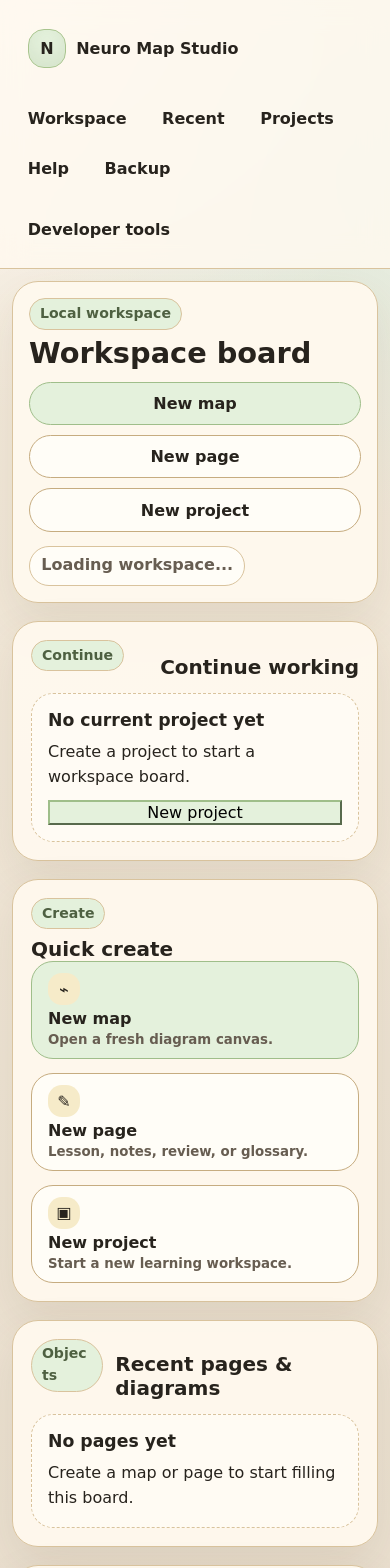
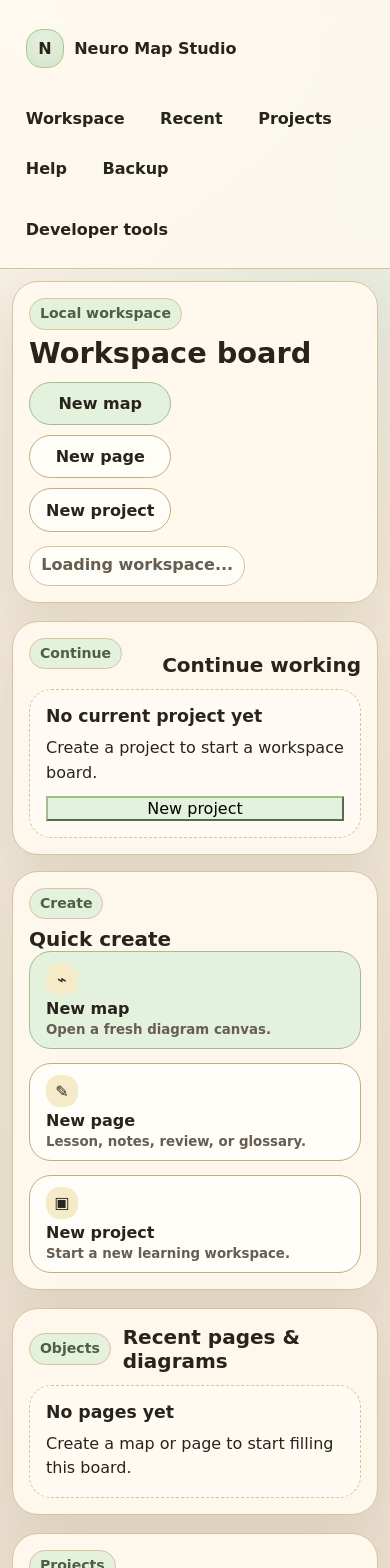
Before and after one commit to Adel199223/neuro-map-studio, a React (Vite) app: page / in a window 390 px wide. Shown: the top 1568 px of the page. Built offline with nearby package versions, Linux system fonts and the light colour scheme.

Commit message:
Fix responsive diagram workspace shell layout

```diff
--- a/public/prototypes/current/project.html
+++ b/public/prototypes/current/project.html
@@ -19,6 +19,7 @@
   --font:"Comic Sans MS","Comic Sans","Comic Neue","OpenDyslexic","Atkinson Hyperlegible",Verdana,Arial,sans-serif;
 }
 *{box-sizing:border-box}
+html{overflow-x:clip}
 body{
   margin:0;
   min-height:100vh;
@@ -46,10 +47,10 @@ a:focus-visible,button:focus-visible,input:focus-visible,select:focus-visible,te
 h1{margin:0;font-size:clamp(1.8rem,4vw,2.9rem);line-height:1.05}
 h2{margin:0;font-size:clamp(1.25rem,3vw,1.75rem)}
 h3{margin:.1rem 0 .25rem;font-size:1.1rem}
-p{overflow-wrap:anywhere}
+p,h1,h2,h3{overflow-wrap:break-word;word-break:normal}
 .project-stats,.object-meta,.pill-row{display:flex;flex-wrap:wrap;gap:8px}
 .project-stats span,.object-meta span,.pill{border:1px solid var(--border);border-radius:999px;background:#fffdf7;padding:.25rem .62rem;color:var(--muted);font-weight:900}
-.topbar-actions,.actions,.form-row{display:flex;flex-wrap:wrap;gap:10px;margin-top:14px}
+.topbar-actions,.actions,.form-row{display:flex;flex-wrap:wrap;gap:10px;margin-top:14px;min-width:0}
 .topbar-actions{justify-content:flex-end;margin-top:0}
 .button,button,.file-action{display:inline-flex;align-items:center;justify-content:center;min-height:2.75rem;padding:.7rem 1rem;border:1px solid #c6ac80;border-radius:999px;background:#fffdf7;color:inherit;text-decoration:none;font:inherit;font-weight:900;cursor:pointer}
 .button.primary,button.primary{background:var(--green);border-color:#9fbe8a}
@@ -58,10 +59,10 @@ button:disabled{opacity:.55;cursor:not-allowed}
 .button.disabled{opacity:.55;cursor:not-allowed;pointer-events:none;background:#f7efe2}
 .tablist{display:flex;flex-wrap:wrap;gap:8px;padding:6px;border:1px solid var(--border);border-radius:999px;background:rgba(255,253,247,.72);width:max-content;max-width:100%}
 .tablist button[aria-selected="true"]{background:var(--green);border-color:#9fbe8a}
-.board-panel{padding:18px}
-.panel-heading{display:flex;align-items:end;justify-content:space-between;gap:12px;flex-wrap:wrap;margin-bottom:14px}
-.object-grid,.document-grid{display:grid;grid-template-columns:repeat(auto-fit,minmax(250px,1fr));gap:14px}
-.object-card,.document-card{display:grid;gap:14px;padding:16px}
+.board-panel{min-width:0;padding:16px}
+.panel-heading{display:flex;align-items:end;justify-content:space-between;gap:12px;flex-wrap:wrap;min-width:0;margin-bottom:12px}
+.object-grid,.document-grid{display:grid;grid-template-columns:repeat(auto-fit,minmax(min(100%,250px),1fr));gap:14px}
+.object-card,.document-card{display:grid;gap:14px;min-width:0;padding:16px}
 .page-card.type-map{border-color:#8fb4c5;background:linear-gradient(180deg,rgba(228,240,245,.72),rgba(255,249,239,.96))}
 .page-title-link{font-weight:900;text-decoration-thickness:.11em}
 .badge{display:inline-flex;width:fit-content;margin:0 0 8px;padding:.22rem .56rem;border:1px solid var(--border);border-radius:999px;background:#fffdf7;color:var(--muted);font-size:.86rem;font-weight:900}
@@ -95,7 +96,8 @@ label{display:grid;gap:4px;font-weight:900;color:var(--muted)}
 .full{grid-column:1/-1}
 input,select,textarea{width:100%;min-height:2.75rem;border:1px solid var(--border);border-radius:16px;background:#fffdf7;color:inherit;font:inherit;padding:.65rem .8rem}
 textarea{min-height:5.5rem;resize:vertical}
-@media(max-width:880px){.workspace-frame{grid-template-columns:1fr}.workspace-rail{position:static;min-height:auto;border-right:0;border-bottom:1px solid var(--border)}.workspace-rail nav{display:flex;flex-wrap:wrap}.workspace-rail a,.workspace-rail button{width:auto}.topbar{grid-template-columns:1fr}.topbar-actions{justify-content:flex-start}}
+@media(max-width:1120px){.workspace-frame{grid-template-columns:178px minmax(0,1fr)}.workspace-rail{padding-inline:12px}.topbar{grid-template-columns:minmax(0,1fr)}.topbar-actions{justify-content:flex-start}}
+@media(max-width:980px){.workspace-frame{grid-template-columns:1fr}.workspace-rail{position:static;min-height:auto;border-right:0;border-bottom:1px solid var(--border)}.workspace-rail nav{display:flex;flex-wrap:wrap}.workspace-rail a,.workspace-rail button{width:auto}.topbar{grid-template-columns:minmax(0,1fr)}.topbar-actions{justify-content:flex-start}}
 @media(max-width:620px){.workspace-main{padding:12px}.topbar-actions,.actions,.form-row{display:grid}.button,button,.file-action{width:100%}.tablist{border-radius:22px;width:100%}.tablist button{width:auto}}
 </style>
 </head>
--- a/src/styles/global.css
+++ b/src/styles/global.css
@@ -7,6 +7,10 @@
 }
 
 * { box-sizing: border-box; }
+
+html {
+  overflow-x: clip;
+}
 
 body {
   margin: 0;
@@ -154,7 +158,8 @@ h1,
 h2,
 h3,
 p {
-  overflow-wrap: anywhere;
+  overflow-wrap: break-word;
+  word-break: normal;
 }
 
 h1 {
@@ -229,11 +234,12 @@ p {
 .board-grid {
   display: grid;
   grid-template-columns: minmax(0, 1.25fr) minmax(270px, 0.75fr);
-  gap: 18px;
+  gap: 16px;
 }
 
 .board-panel {
-  padding: 18px;
+  min-width: 0;
+  padding: 16px;
 }
 
 .panel-heading {
@@ -241,14 +247,19 @@ p {
   align-items: end;
   justify-content: space-between;
   gap: 12px;
-  margin-bottom: 14px;
+  min-width: 0;
+  margin-bottom: 12px;
 }
 
 .continue-layout {
   display: grid;
   grid-template-columns: minmax(0, 1fr) auto;
-  gap: 16px;
+  gap: 14px;
   align-items: center;
+}
+
+.continue-layout > * {
+  min-width: 0;
 }
 
 .badge {
@@ -284,7 +295,7 @@ p {
 .object-grid,
 .project-grid {
   display: grid;
-  grid-template-columns: repeat(auto-fit, minmax(230px, 1fr));
+  grid-template-columns: repeat(auto-fit, minmax(min(100%, 230px), 1fr));
   gap: 14px;
 }
 
@@ -316,6 +327,7 @@ p {
 .project-object {
   display: grid;
   gap: 14px;
+  min-width: 0;
   padding: 16px;
 }
 
@@ -326,6 +338,12 @@ p {
 .object-body p {
   margin: 0.4rem 0 0;
   color: #5d554d;
+}
+
+.object-body,
+.project-object,
+.continue-panel {
+  min-width: 0;
 }
 
 .preview {
@@ -563,7 +581,35 @@ textarea {
   margin: 0.35rem 0 0;
 }
 
-@media (max-width: 880px) {
+@media (max-width: 1120px) {
+  .workspace-frame {
+    grid-template-columns: 178px minmax(0, 1fr);
+  }
+
+  .workspace-rail {
+    padding-inline: 12px;
+  }
+
+  .workspace-topbar {
+    grid-template-columns: minmax(0, 1fr);
+  }
+
+  .topbar-actions,
+  .status-chip {
+    justify-self: start;
+  }
+
+  .board-grid,
+  .continue-layout {
+    grid-template-columns: minmax(0, 1fr);
+  }
+
+  .continue-layout .actions {
+    margin-top: 0;
+  }
+}
+
+@media (max-width: 980px) {
   .workspace-frame {
     grid-template-columns: 1fr;
   }
@@ -587,14 +633,8 @@ textarea {
     width: auto;
   }
 
-  .workspace-topbar,
-  .board-grid,
-  .continue-layout {
-    grid-template-columns: 1fr;
-  }
-
-  .status-chip {
-    justify-self: start;
+  .workspace-topbar {
+    grid-template-columns: minmax(0, 1fr);
   }
 }
 
```
Also changed, not shown: public/prototypes/current/mindmap.html (+26 -0 lines), 2 other files (tests, documents, lock files or other folders).
